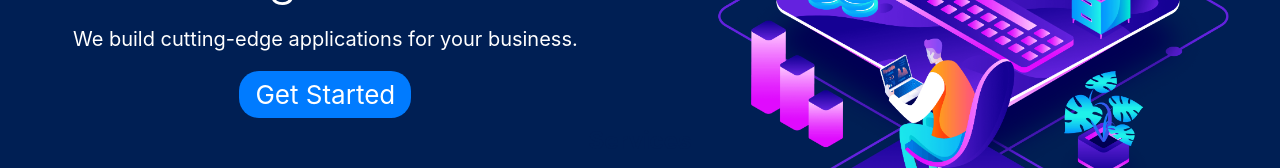
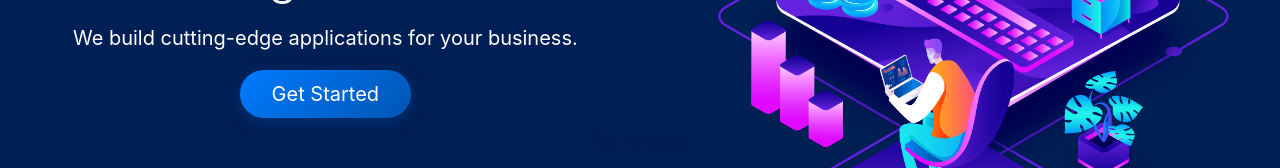
Before and after one commit to Athooh/evarest, a React (Create React App) app: page / in a window 1280 px wide. Shown: the part 413-581 px from the top of the page. Built offline with nearby package versions, Linux system fonts and the light colour scheme.

Commit message:
Enhance Button styles with gradient background, improved padding, and hover effects for better user interaction

```diff
--- a/src/components/Button/Button.css
+++ b/src/components/Button/Button.css
@@ -1,15 +1,62 @@
 /* src/components/Button/Button.css */
 .button {
-    background-color: var(--primary-color);
+  background: linear-gradient(135deg, var(--primary-color), #0056b3);
   color: white;
   border: none;
-    border-radius: 20px;
-    padding: var(--spacing-small) var(--spacing-medium);
+  border-radius: 30px;
+  padding: 12px 32px;
   font-family: var(--font-family);
-    font-size: var(--font-size-large);
+  font-size: var(--font-size-medium);
   cursor: pointer;
+  position: relative;
+  overflow: hidden;
+  transition: all 0.3s ease;
+  box-shadow: 0 4px 15px rgba(0, 123, 255, 0.2);
+  z-index: 1;
+}
+
+.button::before {
+  content: '';
+  position: absolute;
+  top: 0;
+  left: 0;
+  width: 100%;
+  height: 100%;
+  background: linear-gradient(135deg, #0056b3, var(--primary-color));
+  opacity: 0;
+  transition: opacity 0.3s ease;
+  z-index: -1;
 }
 
 .button:hover {
-    background-color: var(--secondary-color);
+  transform: translateY(-2px);
+  box-shadow: 0 6px 20px rgba(0, 123, 255, 0.3);
 }
+
+.button:hover::before {
+  opacity: 1;
+}
+
+.button:active {
+  transform: translateY(1px);
+  box-shadow: 0 2px 10px rgba(0, 123, 255, 0.2);
+}
+
+/* Glowing effect */
+.button::after {
+  content: '';
+  position: absolute;
+  top: -50%;
+  left: -50%;
+  width: 200%;
+  height: 200%;
+  background: radial-gradient(circle, rgba(255, 255, 255, 0.2) 0%, transparent 50%);
+  opacity: 0;
+  transition: opacity 0.3s ease;
+  pointer-events: none;
+  z-index: -1;
+}
+
+.button:hover::after {
+  opacity: 1;
+}
```
Lines whose indentation alone changed are shown as unchanged.
